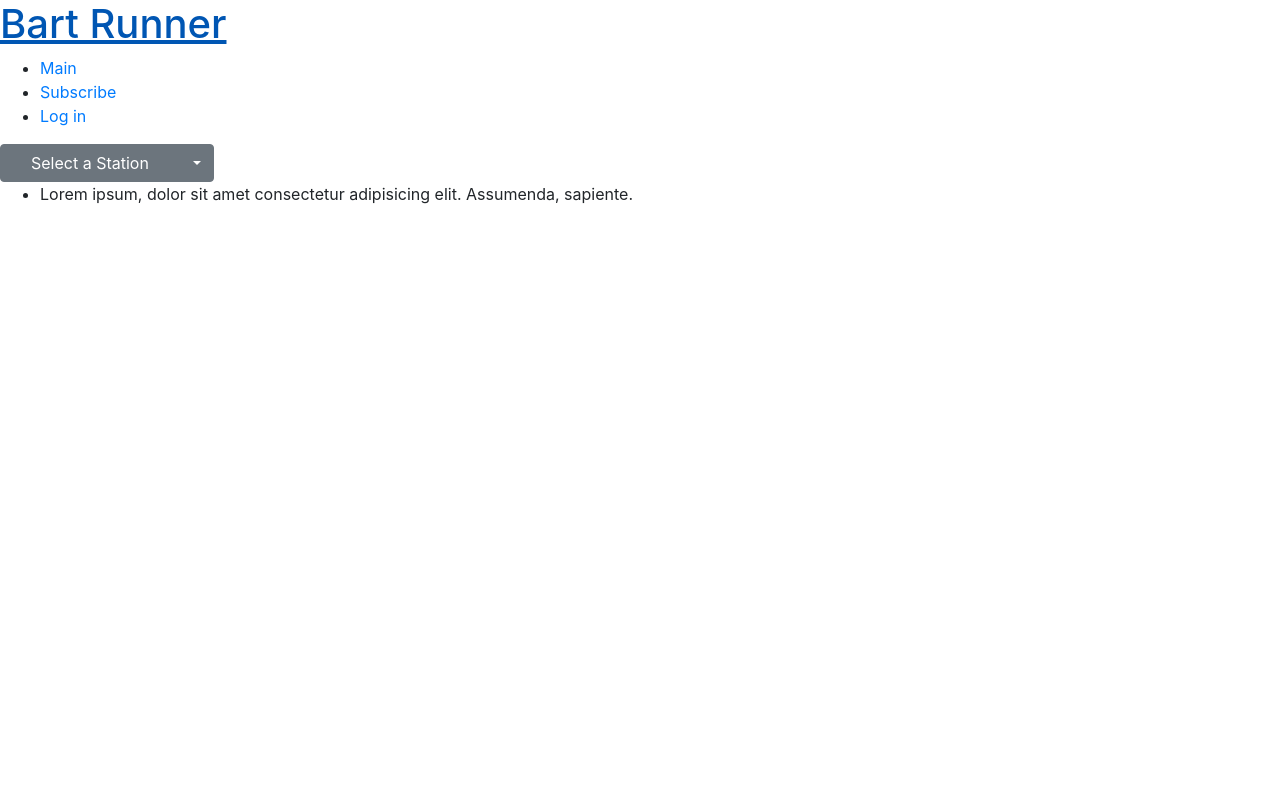
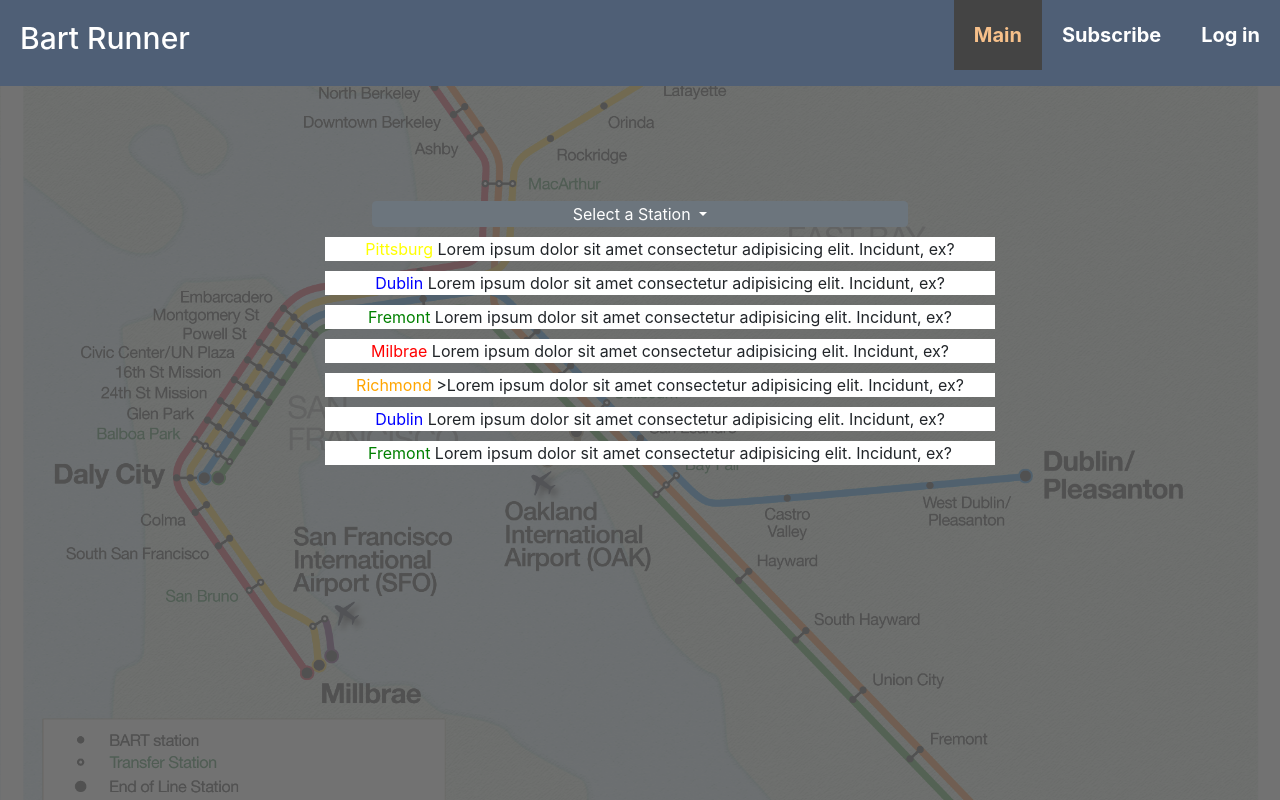
Before and after one commit to cdsterling/BartProj, a Django app: template apps/accounts/templates/accounts/index.html in a window 1280 px wide. Run offline with Django 3.2, Linux system fonts and the light colour scheme; the template is opened without the code that fills it, so the values that code supplies are empty; parts of the project's set-up code (start-up, migrations or seed data) failed here and were passed over; some libraries are stand-ins or nearby versions.

Commit message:
added on index.html, and style.css

```diff
--- a/apps/accounts/templates/accounts/index.html
+++ b/apps/accounts/templates/accounts/index.html
@@ -16,7 +16,7 @@
         <div >
             <h1 class="logo"><a href="index.html"> Bart Runner </a></h1>
             <ul>
-                <li><a href="index.html">Main</a> </li>
+                <li><a class="current" href="index.html">Main</a> </li>
                 <li><a href="subscribe.html">Subscribe</a> </li>
                 <li><a href="login.html"> Log in</a></li>
             </ul>
@@ -26,7 +26,7 @@
 
             <div class="dropdown">
               <button class="btn btn-secondary dropdown-toggle" type="button" id="dropdownMenuButton" data-toggle="dropdown" aria-haspopup="true" aria-expanded="false">
-                    &nbsp;&nbsp;&nbsp;&nbsp;Select a Station &nbsp; &nbsp; &nbsp; &nbsp;
+                Select a Station
             </button>
             </button>
             </button>
@@ -36,12 +36,20 @@
                 <a class="dropdown-item" href="#">station 2 Lorem ipsum dolor sit amet.</a>
                 <a class="dropdown-item" href="#">station 3 Lorem ipsum dolor sit amet.</a>
               </div>
-              <div>
-                  <ul>
-                      <li>Lorem ipsum, dolor sit amet consectetur adipisicing elit. Assumenda, sapiente.</li>
-                  </ul>
-              </div>
             </div>
-
+            <div id="droplist">
+                <div class="container">
+                    <ul>
+                        <li><span class="pittsburg">Pittsburg</span> Lorem ipsum dolor sit amet consectetur adipisicing elit. Incidunt, ex?</li>
+                        <li><span class="dublin">Dublin</span> Lorem ipsum dolor sit amet consectetur adipisicing elit. Incidunt, ex?</li>
+                        <li><span class="fremont">Fremont</span> Lorem ipsum dolor sit amet consectetur adipisicing elit. Incidunt, ex?</li>
+                        <li><span class="milbrae">Milbrae</span> Lorem ipsum dolor sit amet consectetur adipisicing elit. Incidunt, ex?</li>
+                        <li><span class="richmond">Richmond</span> >Lorem ipsum dolor sit amet consectetur adipisicing elit. Incidunt, ex?</li>
+                        <li><span class="dublin">Dublin</span> Lorem ipsum dolor sit amet consectetur adipisicing elit. Incidunt, ex?</li>
+                        <li><span class="fremont">Fremont</span> Lorem ipsum dolor sit amet consectetur adipisicing elit. Incidunt, ex?</li>
+                    </ul>
+                </div>
+            </div>
+    </div>
 </body>
 </html>
--- a/apps/core/static/css/style.css
+++ b/apps/core/static/css/style.css
@@ -0,0 +1,110 @@
+/* Navbar */
+#navbar {
+    background: #4f5f76;
+    color: #fff;
+    overflow: auto;
+    position: fixed;
+    top: 0;
+    right: 0;
+    left: 0;
+
+  }
+
+#navbar a {
+    color: #fff;
+  }
+#navbar ul li a:hover,
+#navbar ul li a.current {
+    background: #444;
+    color: #f7c08a;
+  }
+#navbar h1 {
+    font-size: 30px;
+    float: left;
+    padding-top: 20px;
+    padding-left: 20px;
+  }
+
+#navbar ul {
+    list-style: none;
+    float: right;
+  }
+
+#navbar ul li {
+    float: left;
+  }
+
+#navbar ul li  a{
+    font-weight: bold;
+    font-size: 20px;
+    display: block;
+    padding: 20px;
+    text-align: center;
+  }
+
+#navbar ul li a:hover,
+#navbar ul li a.current {
+    background: #444;
+    color: #f7c08a;
+  }
+
+body, html {
+    height: 100%;
+}
+#base {
+  background-image: url("../images/bart.png");
+  height: 100%;
+  background-position: center;
+  background-repeat: no-repeat;
+  background-size: cover;
+  padding-top: 200px;
+}
+
+.dropdown {
+    text-align: center;
+
+}
+.dropdown button {
+    padding: 0px 200px !important;
+}
+.dropdown-menu a{
+    padding: 0px 160px !important;
+}
+
+#droplist-container {
+    text-align: center;
+
+  }
+
+#droplist ul li{
+    text-align: center;
+
+    list-style: none;
+    background-color: white;
+    margin-top: 10px;
+    margin-left: 200px;
+    margin-right: 200px;
+}
+
+
+
+  .blue-square {
+    background-color: #0074D9;
+    display: inline-block;
+  }
+
+  .pittsburg {
+      color: yellow;
+  }
+  .dublin {
+      color: blue;
+  }
+  .richmond {
+      color: orange;
+  }
+  .fremont {
+      color: green;
+  }
+  .milbrae {
+      color: red;
+  }
```
